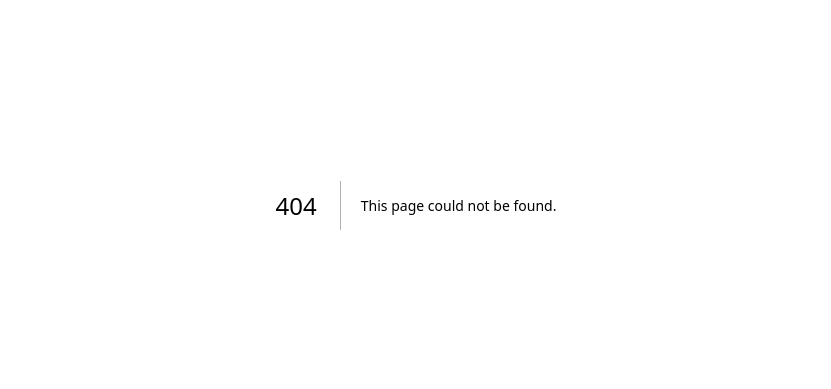
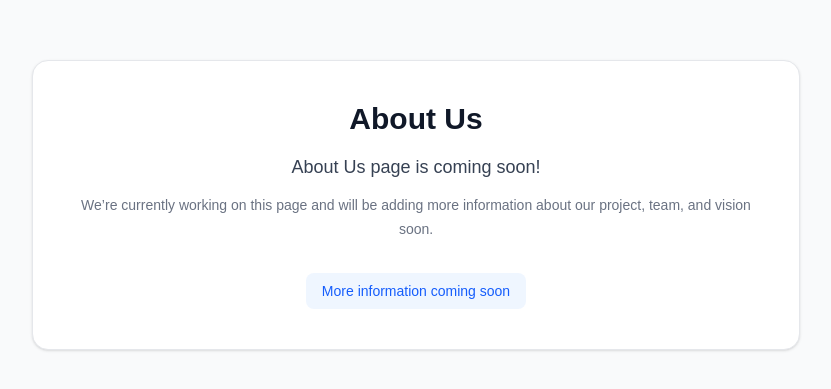
Before and after one commit to sandhya-mehtre/return-desk-frido-assignment, a Next.js app: page /about in a window 1280 px wide. Before the commit this address had no page. Shown: the part 195-584 px from the top of the page, without its empty margins (224-1055 px from the left). Built offline with nearby package versions, Linux system fonts and the light colour scheme.

Commit message:
added sample dashboard and about us page to work on them later when time permits.

```diff
--- /dev/null
+++ b/src/app/about/page.tsx
@@ -0,0 +1,22 @@
+export default function AboutPage() {
+  console.log("into about page ; to work on it later")
+  return (
+    <main className="min-h-screen bg-gray-50 flex items-center justify-center px-4 py-12">
+      <div className="w-full max-w-3xl rounded-2xl bg-white p-10 text-center shadow-sm border border-gray-200">
+        <h1 className="text-3xl font-bold text-gray-900">
+          About Us
+        </h1>
+        <p className="mt-4 text-lg font-medium text-gray-700">
+          About Us page is coming soon!
+        </p>
+        <p className="mx-auto mt-3 max-w-2xl text-sm leading-6 text-gray-500">
+          We’re currently working on this page and will be adding more
+          information about our project, team, and vision soon.
+        </p>
+        <div className="mt-8 inline-block rounded-lg bg-blue-50 px-4 py-2 text-sm font-medium text-blue-600">
+          More information coming soon
+        </div>
+      </div>
+    </main>
+  );
+}
--- /dev/null
+++ b/src/app/dashboard/page.tsx
@@ -0,0 +1,18 @@
+export default function DashboardPage() {
+  console.log("into dashboard page ; to work on it later")
+  return (
+    <main className="min-h-screen flex items-center justify-center bg-gray-50">
+      <div className="text-center px-6">
+        <h1 className="text-4xl font-bold text-gray-900 mb-4">
+          Dashboard
+        </h1>
+        <p className="text-lg text-gray-600 mb-2">
+          Dashboard page is coming soon!
+        </p>
+        <p className="text-sm text-gray-500">
+          We’re working on it and will be adding the dashboard features soon.
+        </p>
+      </div>
+    </main>
+  );
+}
```
